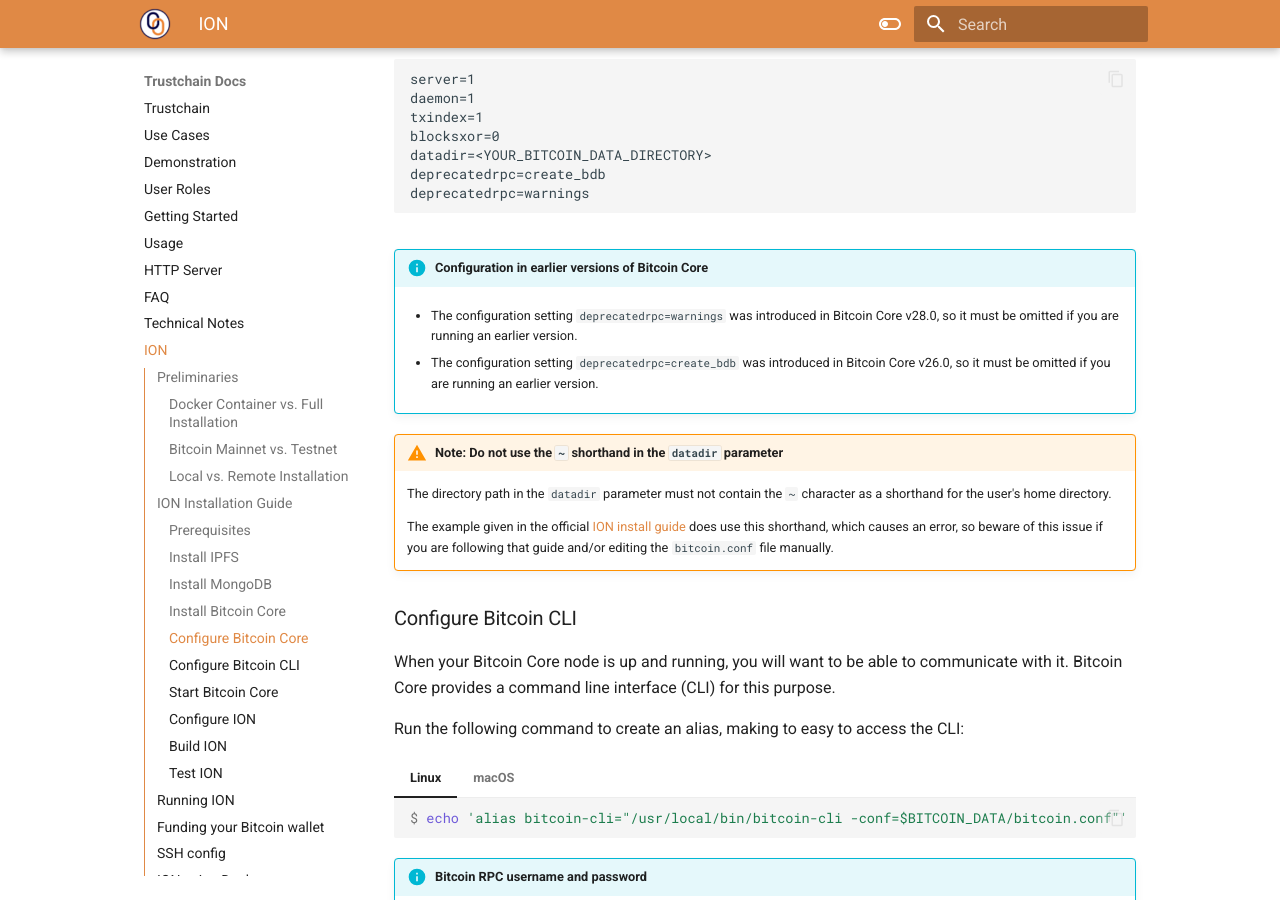
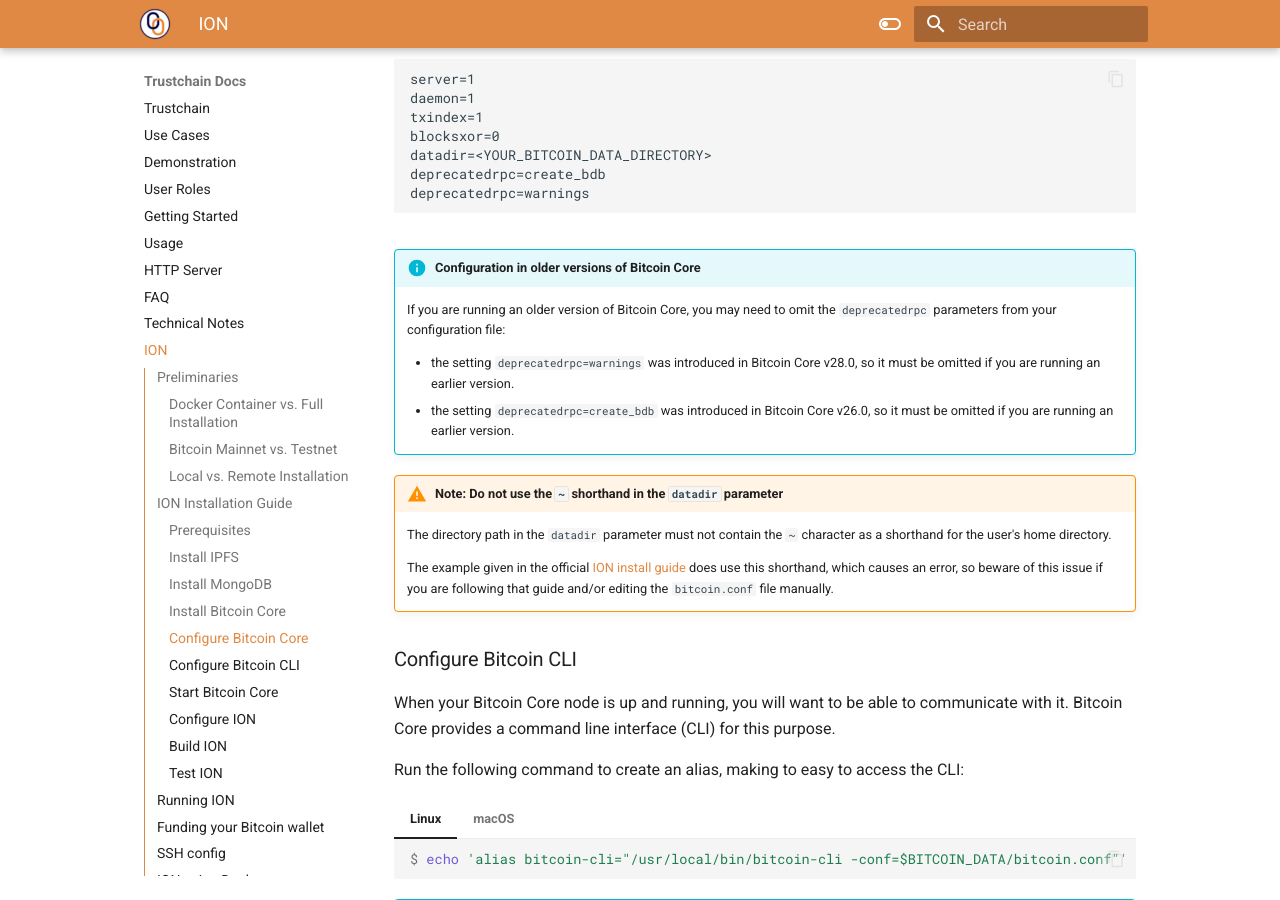
Before and after one commit to alan-turing-institute/trustchain, an MkDocs documentation site: the page built from docs/ion.md, in a window 1280 px wide and 900 px high, scrolled down 5037 px. Built offline with MkDocs 1.6.1 and Material for MkDocs 9.7.7, drawn with Linux system fonts in a browser that asks for light colours; nearby versions of some CDN libraries; library files that are not in the unit come from our copies.

Commit message:
Improve text on ION docs page

````diff
--- a/docs/ion.md
+++ b/docs/ion.md
@@ -279,11 +279,12 @@
     deprecatedrpc=warnings
     ```
 
-!!! info "Configuration in earlier versions of Bitcoin Core"
+!!! info "Configuration in older versions of Bitcoin Core"
 
-    - The configuration setting `deprecatedrpc=warnings` was introduced in Bitcoin Core v28.0, so it must be omitted if you are running an earlier version.
+    If you are running an older version of Bitcoin Core, you may need to omit the `deprecatedrpc` parameters from your configuration file:
 
-    - The configuration setting `deprecatedrpc=create_bdb` was introduced in Bitcoin Core v26.0, so it must be omitted if you are running an earlier version.
+    - the setting `deprecatedrpc=warnings` was introduced in Bitcoin Core v28.0, so it must be omitted if you are running an earlier version.
+    - the setting `deprecatedrpc=create_bdb` was introduced in Bitcoin Core v26.0, so it must be omitted if you are running an earlier version.
 
 !!! warning "Note: Do not use the `~` shorthand in the `datadir` parameter"
 
````
